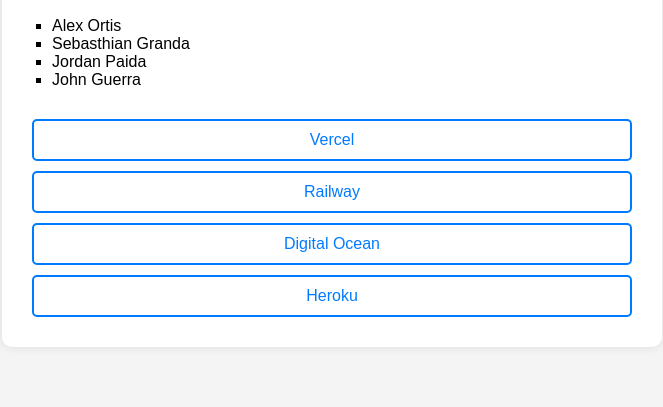
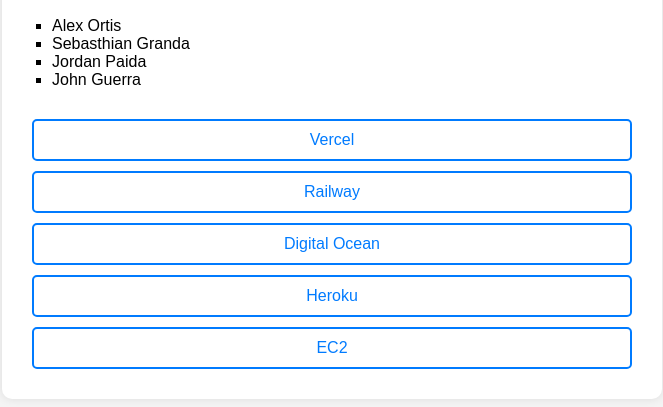
Before and after one commit to andrespaida/Distributed_Architecture, a plain HTML site: page index.html in a window 1280 px wide. Shown: the part 191-598 px from the top of the page, without its empty margins (308-971 px from the left). Drawn offline with Linux system fonts and the light colour scheme.

Commit message:
six commit

```diff
--- a/index.html
+++ b/index.html
@@ -22,6 +22,7 @@
       <button onclick="goToPage('railway')">Railway</button>
       <button onclick="goToPage('digitalocean')">Digital Ocean</button>
       <button onclick="goToPage('heroku')">Heroku</button>
+      <button onclick="goToPage('EC2')">EC2</button>
     </div>
   </div>
 
--- a/script.js
+++ b/script.js
@@ -3,7 +3,8 @@ function goToPage(platform) {
     vercel: "https://project-vercel-five.vercel.app/",
     railway: "https://holamundopy-production.up.railway.app/",
     digitalocean: "https://hola-mundo-zlywd.ondigitalocean.app/",
-    heroku: "https://nodeheroku-68e9898d21c7.herokuapp.com/"
+    heroku: "https://nodeheroku-68e9898d21c7.herokuapp.com/",
+    EC2: "http://54.205.65.51/"
   };
 
   window.location.href = urls[platform];
```
